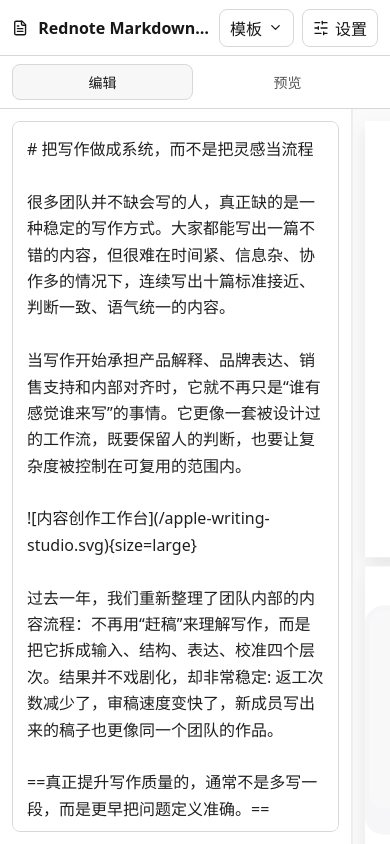
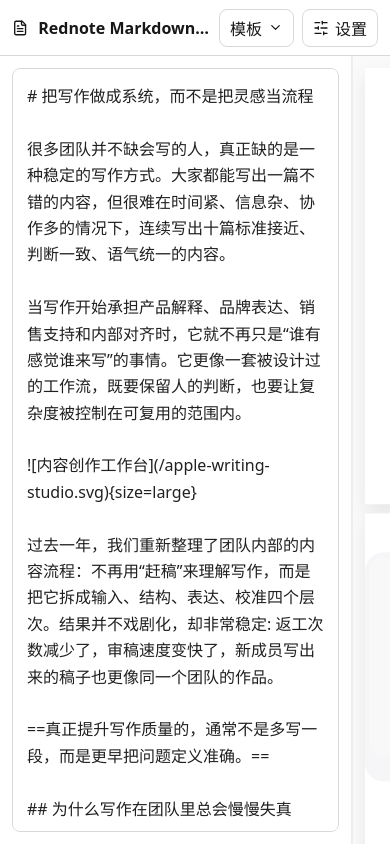
Before and after one commit to cyann7/rednoteArticleTamplate, a React (Vite) app: page / in a window 390 px wide. Built offline with nearby package versions, Linux system fonts and the light colour scheme.

Commit message:
Refine mobile preview editor interaction

```diff
--- a/src/main.tsx
+++ b/src/main.tsx
@@ -304,6 +304,7 @@ function App() {
   const markdownTextareaRef = useRef<HTMLTextAreaElement>(null);
   const workspaceGestureRef = useRef<{ x: number; y: number; mode: MobileMode } | null>(null);
   const suppressNextWorkspaceClickRef = useRef(false);
+  const previewSyncFrameRef = useRef<number | null>(null);
   const imageInputRef = useRef<HTMLInputElement>(null);
   const pendingImageSelectionRef = useRef<{ start: number; end: number } | null>(null);
   const preserveActiveBlockOnEditorFocusRef = useRef(false);
@@ -506,6 +507,7 @@ function App() {
   useEffect(() => {
     return () => {
       if (highlightTimerRef.current != null) window.clearTimeout(highlightTimerRef.current);
+      if (previewSyncFrameRef.current != null) window.cancelAnimationFrame(previewSyncFrameRef.current);
     };
   }, []);
 
@@ -594,9 +596,15 @@ function App() {
     setRedoStack([]);
   }
 
-  function handleMarkdownChange(value: string) {
+  function handleMarkdownChange(value: string, selectionStart?: number) {
     pushUndoSnapshot(markdown);
-    setActiveBlockId(null);
+    const block = typeof selectionStart === "number" ? findBlockAtOffset(blocks, selectionStart, markdown) : null;
+    if (block) {
+      setActiveBlockId(block.id);
+      schedulePreviewSync(block.id);
+    } else {
+      setActiveBlockId(null);
+    }
     setMarkdown(value);
   }
 
@@ -604,14 +612,23 @@ function App() {
     return window.matchMedia("(max-width: 960px)").matches;
   }
 
-  function updateActiveBlockFromEditorSelection({ scroll = false } = {}) {
+  function schedulePreviewSync(blockId: string) {
+    if (!isMobileViewport()) return;
+    if (previewSyncFrameRef.current != null) window.cancelAnimationFrame(previewSyncFrameRef.current);
+    previewSyncFrameRef.current = window.requestAnimationFrame(() => {
+      previewSyncFrameRef.current = null;
+      scrollPreviewBlockIntoView(blockId, { behavior: "auto", flash: false });
+    });
+  }
+
+  function updateActiveBlockFromEditorSelection({ scroll = true } = {}) {
     const textarea = markdownTextareaRef.current;
     if (!textarea) return activeBlockId;
     const block = findBlockAtOffset(blocks, textarea.selectionStart, markdown);
     if (!block) return null;
     setActiveBlockId(block.id);
     if (scroll) {
-      requestAnimationFrame(() => scrollPreviewBlockIntoView(block.id));
+      schedulePreviewSync(block.id);
     }
     return block.id;
   }
@@ -622,15 +639,9 @@ function App() {
     setIsExportMenuOpen(false);
 
     if (nextMode === "preview") {
-      const blockId = updateActiveBlockFromEditorSelection();
+      updateActiveBlockFromEditorSelection();
       markdownTextareaRef.current?.blur();
       setMobileMode("preview");
-      const targetBlockId = blockId || activeBlockId;
-      if (targetBlockId) {
-        requestAnimationFrame(() => {
-          requestAnimationFrame(() => scrollPreviewBlockIntoView(targetBlockId));
-        });
-      }
       return;
     }
 
@@ -657,7 +668,7 @@ function App() {
 
     const dx = event.clientX - start.x;
     const dy = event.clientY - start.y;
-    if (Math.abs(dx) < 64 || Math.abs(dx) < Math.abs(dy) * 1.35) return;
+    if (Math.abs(dx) < 34 || Math.abs(dx) < Math.abs(dy) * 0.75) return;
 
     suppressNextWorkspaceClickRef.current = true;
     switchMobileMode(start.mode === "editor" ? "preview" : "editor");
@@ -704,6 +715,10 @@ function App() {
 
   function handlePreviewBlockClick(blockId: string) {
     setActiveBlockId(blockId);
+    if (isMobileViewport()) {
+      flashPreviewBlock(blockId);
+      return;
+    }
     preserveActiveBlockOnEditorFocusRef.current = true;
     focusEditorBlock(blockId);
     flashPreviewBlock(blockId);
@@ -744,7 +759,7 @@ function App() {
     textarea.scrollTop = getTextareaScrollTopForOffset(textarea, markdown, range.start);
   }
 
-  function scrollPreviewBlockIntoView(blockId: string) {
+  function scrollPreviewBlockIntoView(blockId: string, options: { behavior?: ScrollBehavior; flash?: boolean } = {}) {
     const pane = previewPaneRef.current;
     if (!pane) return;
     const element = pane.querySelector<HTMLElement>(`[data-source-block-id="${blockId}"]`);
@@ -753,9 +768,9 @@ function App() {
     const elementRect = element.getBoundingClientRect();
     pane.scrollTo({
       top: pane.scrollTop + elementRect.top - paneRect.top - pane.clientHeight * 0.28,
-      behavior: "smooth"
+      behavior: options.behavior ?? "smooth"
     });
-    flashPreviewBlock(blockId);
+    if (options.flash ?? true) flashPreviewBlock(blockId);
   }
 
   function flashPreviewBlock(blockId: string) {
@@ -1192,23 +1207,6 @@ function App() {
           )}
         </div>
       </header>
-
-      <nav className="mobile-mode-switcher" aria-label="移动端工作模式">
-        {([
-          ["editor", "编辑"],
-          ["preview", "预览"]
-        ] as const).map(([mode, label]) => (
-          <button
-            key={mode}
-            type="button"
-            className={mobileMode === mode ? "is-active" : ""}
-            aria-pressed={mobileMode === mode}
-            onClick={() => switchMobileMode(mode)}
-          >
-            {label}
-          </button>
-        ))}
-      </nav>
 
       <div
         ref={measureRef}
@@ -1433,7 +1431,7 @@ function App() {
           <textarea
             ref={markdownTextareaRef}
             value={markdown}
-            onChange={(event) => handleMarkdownChange(event.target.value)}
+            onChange={(event) => handleMarkdownChange(event.target.value, event.target.selectionStart)}
             onKeyDown={handleEditorKeyDown}
             onKeyUp={handleEditorSelectionChange}
             onClick={handleEditorSelectionChange}
--- a/src/styles/base.css
+++ b/src/styles/base.css
@@ -130,7 +130,6 @@ button.primary {
 
 .mobile-template-picker,
 .mobile-settings-button,
-.mobile-mode-switcher,
 .mobile-settings-menu,
 .mobile-preview-actions {
   display: none;
@@ -1272,32 +1271,6 @@ button.primary {
     left: auto;
     width: min(320px, calc(100vw - 24px));
     z-index: 82;
-  }
-
-  .mobile-mode-switcher {
-    flex: 0 0 auto;
-    display: grid;
-    grid-template-columns: repeat(2, minmax(0, 1fr));
-    gap: 4px;
-    padding: 8px 12px;
-    border-bottom: 1px solid var(--app-border);
-    background: #ffffff;
-  }
-
-  .mobile-mode-switcher button {
-    height: 36px;
-    border-color: transparent;
-    border-radius: 8px;
-    background: transparent;
-    color: #555555;
-    font-size: 14px;
-    font-weight: 700;
-  }
-
-  .mobile-mode-switcher button.is-active {
-    border-color: #d8d8d8;
-    background: #f7f7f7;
-    color: #171717;
   }
 
   .workspace {
@@ -1384,9 +1357,10 @@ button.primary {
 
   .markdown-toolbar {
     position: fixed;
+    top: 60px;
     left: 12px;
     right: 12px;
-    bottom: calc(var(--keyboard-offset, 0px) + max(8px, env(safe-area-inset-bottom)));
+    bottom: auto;
     display: none;
     min-height: 48px;
     margin: 0;
@@ -1394,11 +1368,12 @@ button.primary {
     flex-wrap: nowrap;
     scrollbar-width: none;
     z-index: 86;
-    box-shadow: 0 -8px 24px rgba(0, 0, 0, 0.08);
+    border-color: #d8d8d8;
+    box-shadow: 0 8px 14px rgba(0, 0, 0, 0.08);
   }
 
   .app-shell.is-mobile-editor-toolbar-visible .editor-pane {
-    padding-bottom: 72px;
+    padding-top: 72px;
   }
 
   .app-shell.is-mobile-editor-toolbar-visible .markdown-toolbar {
@@ -1425,10 +1400,6 @@ button.primary {
     padding: 14px;
     font-size: 16px;
     line-height: 1.65;
-  }
-
-  .app-shell.is-mobile-editor-toolbar-visible .editor-pane textarea {
-    padding-bottom: 84px;
   }
 
   .mobile-template-list {
```
Also changed, not shown: .impeccable/design.json, 1 other file (tests, documents, lock files or other folders).
